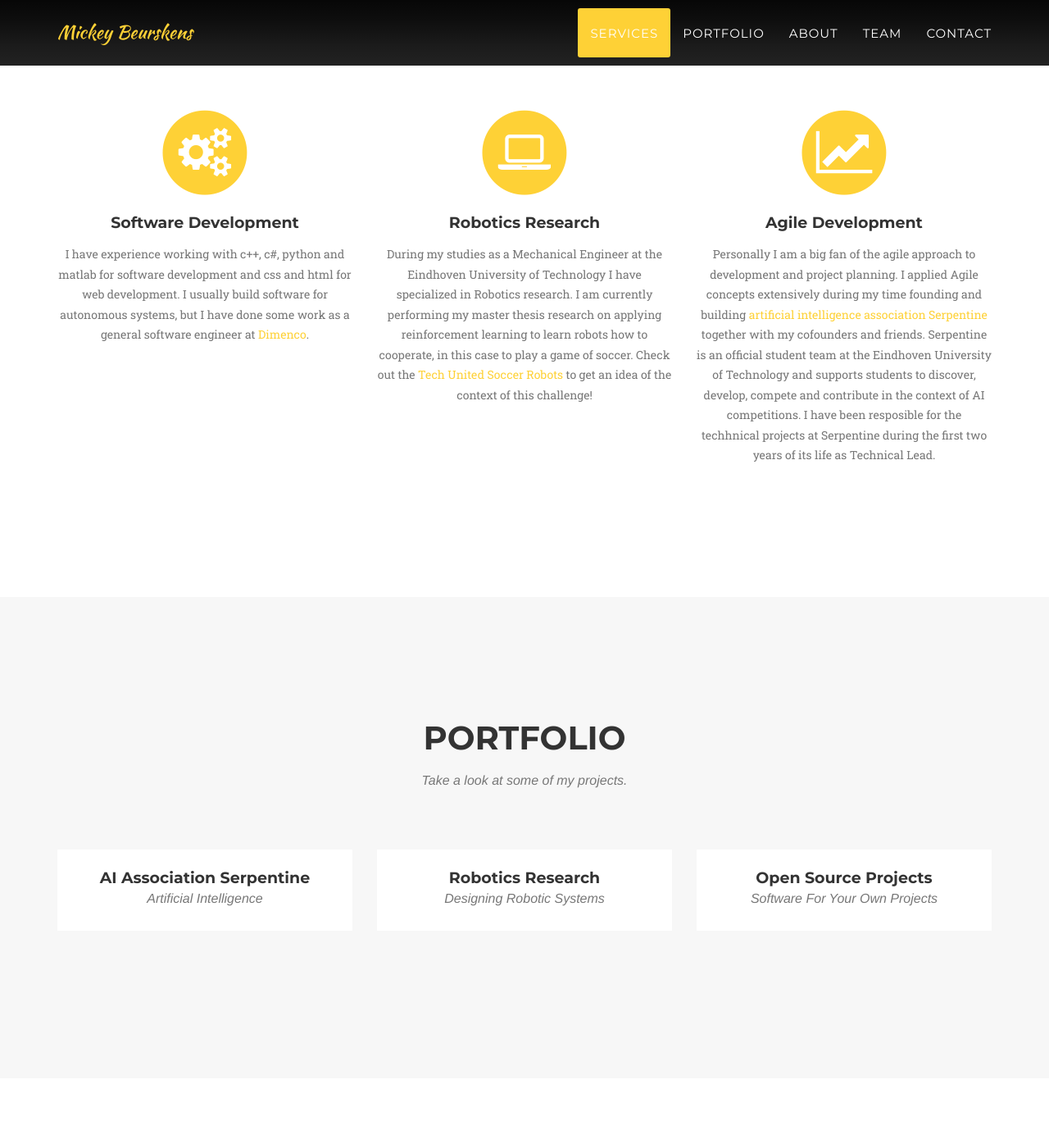
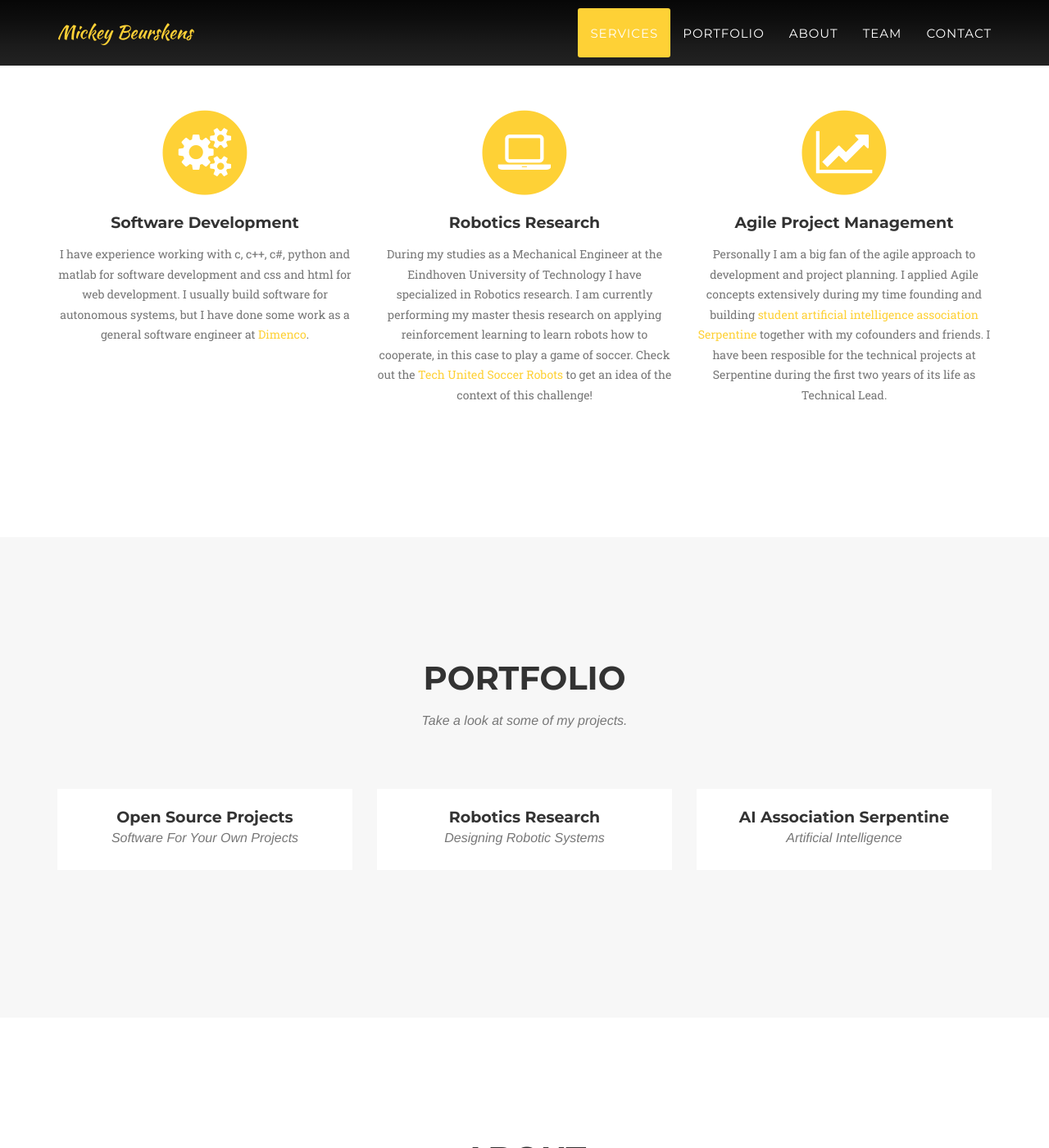
Before and after one commit to mbeurskens/mickeybeurskens, a Jekyll site: the page built from _posts/2020-04-09-robotics-research.markdown, in a window 1280 px wide and 1400 px high, scrolled down 938 px. Shown: the whole window at 82% size. Built offline with Jekyll 4.4.1, drawn with Linux system fonts in a browser that asks for light colours; some web fonts are replaced; some of the changed text lies outside the part shown.

```diff
--- a/_includes/header.html
+++ b/_includes/header.html
@@ -44,7 +44,7 @@
     <header>
         <div class="container">
             <div class="intro-text">
-                <div class="intro-lead-in">Programmer - Robotics Engineer - Agile Developer</div>
+                <div class="intro-lead-in">Programmer - Robotics Engineer - Agile Enthousiast</div>
                 <div class="intro-heading">Mickey Beurskens</div>
                 <a href="#services" class="page-scroll btn btn-xl">Tell Me More</a>
             </div>
--- a/_includes/services.html
+++ b/_includes/services.html
@@ -14,7 +14,7 @@
                         <i class="fa fa-gears fa-stack-1x fa-inverse"></i>
                     </span>
                     <h4 class="service-heading">Software Development</h4>
-                    <p class="text-muted">I have experience working with c++, c#, python and matlab for software development and css and html for web development. I usually build software for autonomous systems, but I have done some work as a general software engineer at <a href="https://www.dimenco.eu">Dimenco</a>.</p>
+                    <p class="text-muted">I have experience working with c, c++, c#, python and matlab for software development and css and html for web development. I usually build software for autonomous systems, but I have done some work as a general software engineer at <a href="https://www.dimenco.eu">Dimenco</a>.</p>
                 </div>
                 <div class="col-md-4">
                     <span class="fa-stack fa-4x">
@@ -29,8 +29,8 @@
                         <i class="fa fa-circle fa-stack-2x text-primary"></i>
                         <i class="fa fa-line-chart fa-stack-1x fa-inverse"></i>
                     </span>
-                    <h4 class="service-heading">Agile Development</h4>
-                    <p class="text-muted">Personally I am a big fan of the agile approach to development and project planning. I applied Agile concepts extensively during my time founding and building <a href="https://www.serpentineai.nl">artificial intelligence association Serpentine</a> together with my cofounders and friends. Serpentine is an official student team at the Eindhoven University of Technology and supports students to discover, develop, compete and contribute in the context of AI competitions. I have been resposible for the techhnical projects at Serpentine during the first two years of its life as Technical Lead.</p>
+                    <h4 class="service-heading">Agile Project Management</h4>
+                    <p class="text-muted">Personally I am a big fan of the agile approach to development and project planning. I applied Agile concepts extensively during my time founding and building <a href="https://www.serpentineai.nl">student artificial intelligence association Serpentine</a> together with my cofounders and friends.<!-- Serpentine is an official student team at the Eindhoven University of Technology and supports students to discover, develop, compete and contribute in the context of AI competitions.--> I have been resposible for the technical projects at Serpentine during the first two years of its life as Technical Lead.</p>
                 </div>
             </div>
         </div>
--- a/_posts/2020-04-10-robotics-research.markdown
+++ b/_posts/2020-04-09-robotics-research.markdown
@@ -2,8 +2,8 @@
 title: Robotics Research
 subtitle: Designing Robotic Systems
 layout: default
-modal-id: 1
-date: 2020-04-10
+modal-id: 2
+date: 2020-04-09
 img: cst-group.png
 thumbnail: cst-group.png
 alt: robotic-system
--- a/_posts/2020-04-10-open-source-projects.markdown
+++ b/_posts/2020-04-10-open-source-projects.markdown
@@ -2,7 +2,7 @@
 title: Open Source Projects
 subtitle: Software For Your Own Projects
 layout: default
-modal-id: 2
+modal-id: 3
 date: 2020-04-10
 img: open.jpg
 thumbnail: open.jpg
```
Also changed, not shown: _posts/2020-04-08-serpentine.markdown (added, +16 -0 lines), _posts/2020-04-10-serpentine.markdown (deleted, +0 -16 lines).
